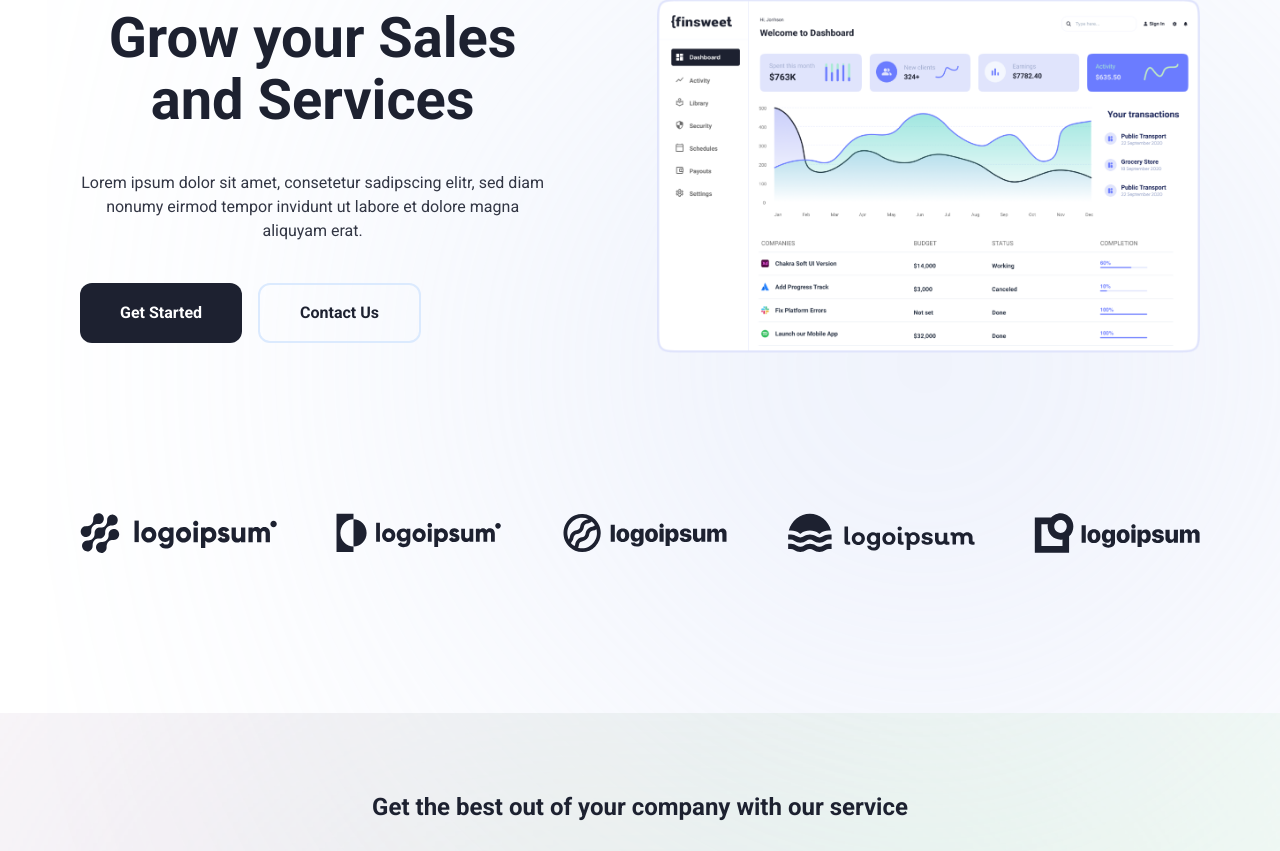
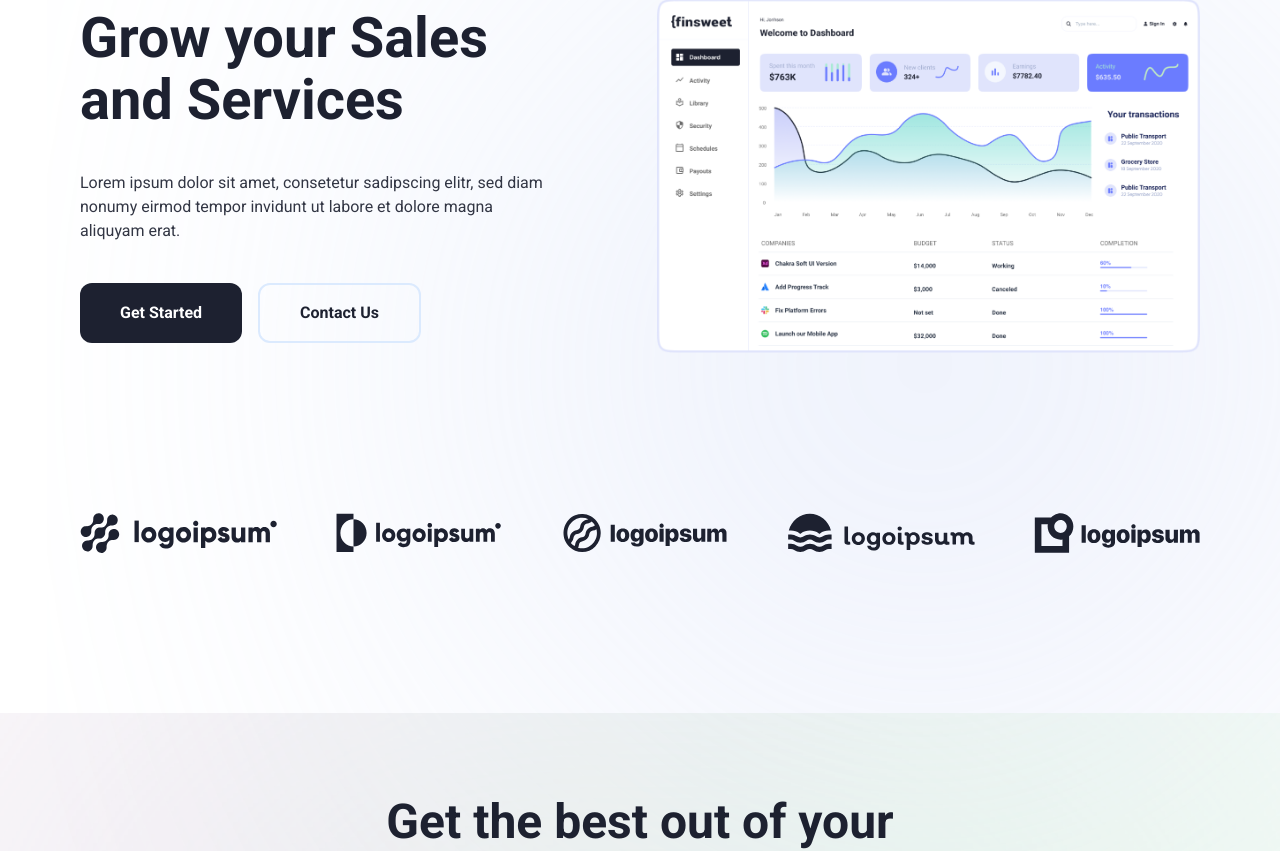
Before and after one commit to jacob-js/thegym-bem-challenge3-sass, a website: page product.html in a window 1280 px wide. Shown: the part 177-1028 px from the top of the page. Drawn offline with nearby package versions, Linux system fonts and the light colour scheme.

Commit message:
fix title styles

```diff
--- a/product.html
+++ b/product.html
@@ -46,7 +46,7 @@
     </section>
 
     <section class="product-features">
-        <div class="product-features__title">Get the best out of your company with our service</div>
+        <div class="product-features__main-title">Get the best out of your company with our service</div>
         <div class="product-features__items">
             <div class="product-features__item">
                 <img src="./assets/icons/product/feat1.svg" alt="" class="features__icon">
--- a/style.css
+++ b/style.css
@@ -44,8 +44,8 @@
     .qualities{
         @apply px-20 py-5 flex flex-col items-center gap-10
     }
-    .qualities__main-title{
-        @apply text-5xl font-bold text-center max-w-xl leading-[120%]
+    .qualities__main-title, .product-features__main-title{
+        @apply text-5xl font-bold text-center max-w-xl leading-[120%] mx-auto
     }
     .qualities__items{
         @apply grid grid-cols-3 bg-lightblue p-16 gap-8 rounded-xl mt-5
@@ -254,6 +254,9 @@
     .product-hero__gradient{
         @apply right-0 top-0
     }
+    .product-hero__title, .product-hero__subtitle{
+        @apply text-left
+    }
     .product-features{
         @apply mt-20 relative overflow-hidden pt-20 flex flex-col gap-10 bg-gray-100 bg-opacity-30 before:content-[''] before:absolute before:w-full before:h-[400px] before:left-0 before:-z-10 before:bg-features-gradient before:blur-[350px]
     }
```
Also changed, not shown: assets/style.css.
